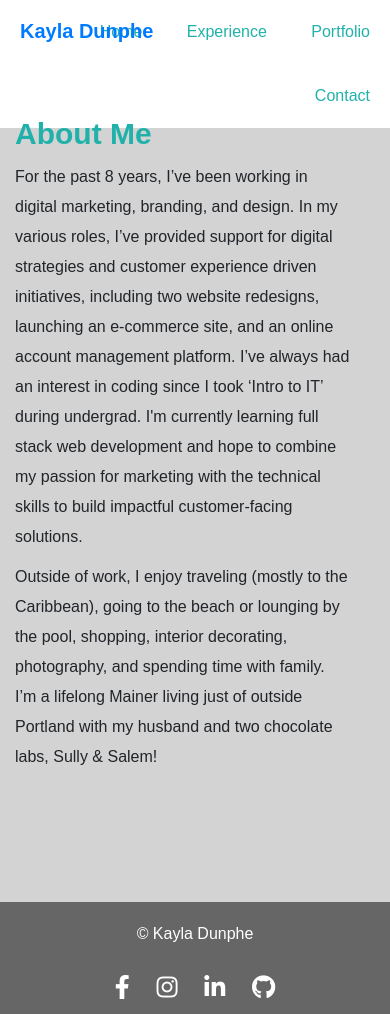
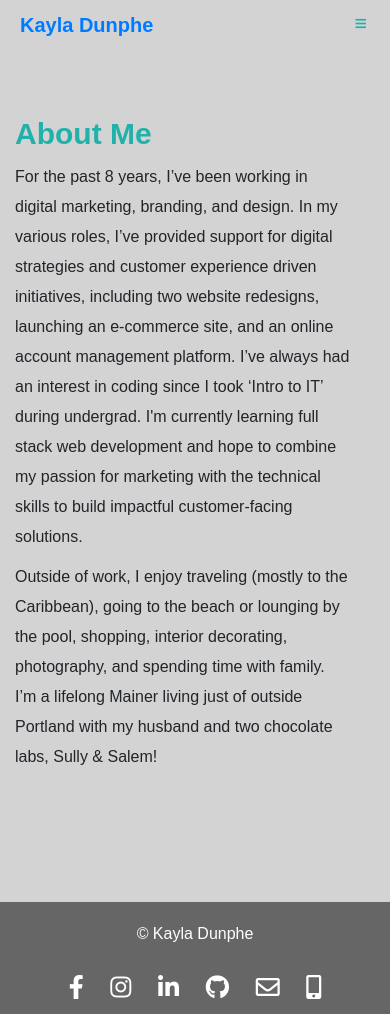
Before and after one commit to kdunphe/web-development-portfolio, a plain HTML site: page index.html in a window 390 px wide. Drawn offline with nearby package versions, Linux system fonts and the light colour scheme; a web font is replaced by a local one.

Commit message:
Updating files.

```diff
--- a/assets/style.css
+++ b/assets/style.css
@@ -115,3 +115,37 @@ footer {
 .social a:hover {
     color: lightseagreen;
 }
+
+
+@media(max-width: 580px) {
+    /* Navigation Styles */
+    .logo {
+      position: fixed;
+      top: 0;
+      margin-top: 10px;
+    }
+
+    nav ul {
+      max-height: 0px;
+      background: lightgray;
+    }
+
+    nav.black ul {
+      background: lightgray;
+    }
+
+    .showing {
+      max-height: 20em;
+    }
+
+    nav ul li {
+      box-sizing: border-box;
+      width: 100%;
+      padding: 10px 0;
+      text-align: center;
+    }
+
+    .menu-icon {
+      display: block;
+    }
+}
--- a/index.html
+++ b/index.html
@@ -23,7 +23,7 @@
         <header>
             <nav>
                 <div class="menu-icon">
-                    <i class="fa fa-bars"></i>
+                    <i class="fas fa-bars"></i>
                 </div>
                 <div class="logo">
                     <a href="#">Kayla Dunphe</a>
@@ -82,6 +82,8 @@
         <a href="https://www.instagram.com/kayla.creates" target="_blank"><i class="fab fa-instagram"></i></a>
         <a href="https://www.linkedin.com/in/kayladunphe" target="_blank"><i class="fab fa-linkedin-in"></i></a>
         <a href="https://github.com/kdunphe" target="_blank"><i class="fab fa-github"></i></a>
+        <a href="mailto:kayla.dunphe@gmail.com"><i class="far fa-envelope"></i></a>
+        <a href="tel:+12072175947"><i class="fas fa-mobile-alt"></i></a>
       </div>
     </footer>
 
```
